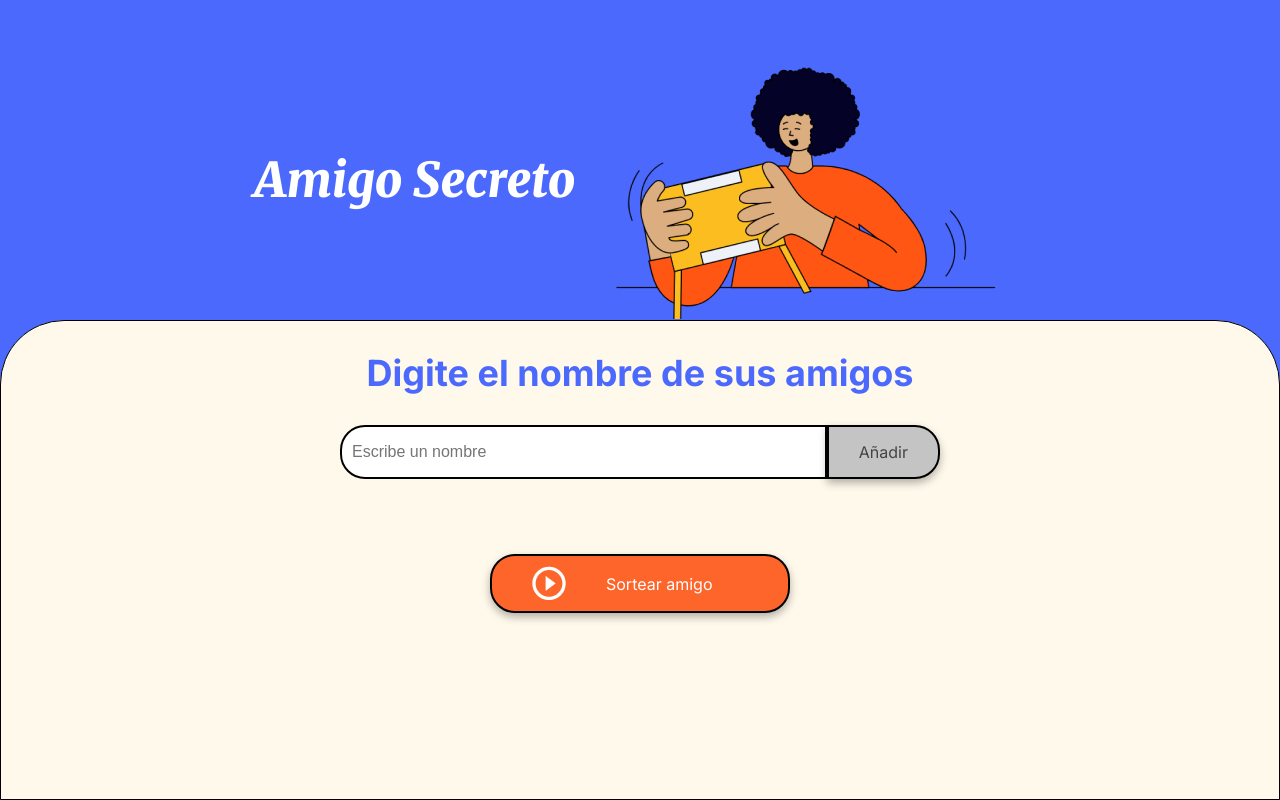
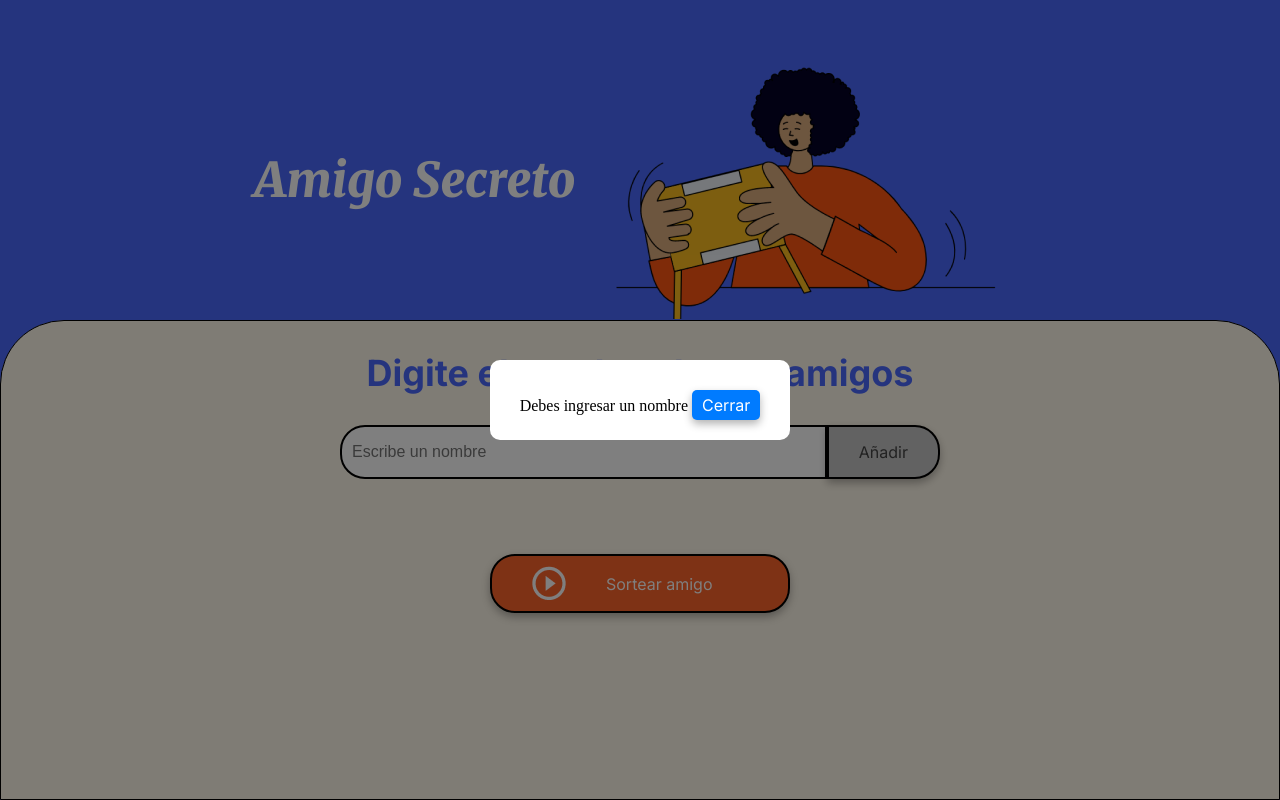
Before and after one commit to jheisonGZ/challenge-amigo-secreto_esp-main, a plain HTML site: page index.html in a window 1280 px wide. Both pictures are taken after a click on the button "Añadir". Drawn offline with Linux system fonts and the light colour scheme.

Commit message:
trabajo terminado

```diff
--- a/app.js
+++ b/app.js
@@ -1,5 +1,19 @@
 // Array para almacenar los nombres de los amigos
 let amigos = [];
+
+// Función para mostrar la alerta personalizada
+function mostrarAlerta(mensaje) {
+    const alerta = document.getElementById('alerta');
+    const mensajeAlerta = document.getElementById('mensaje-alerta');
+    mensajeAlerta.textContent = mensaje;
+    alerta.style.display = 'flex';  // Mostrar la alerta
+}
+
+// Función para cerrar la alerta personalizada
+function cerrarAlerta() {
+    const alerta = document.getElementById('alerta');
+    alerta.style.display = 'none'; // Ocultar la alerta
+}
 
 // Función para agregar un amigo al array
 function agregarAmigo() {
@@ -8,13 +22,13 @@ function agregarAmigo() {
 
     // Validar que el campo no esté vacío
     if (nombreAmigo === '') {
-        alert('Debes ingresar un nombre');
+        mostrarAlerta('Debes ingresar un nombre');
         return;  // Detiene la ejecución de la función
     }
 
     // Validar que el nombre no se repita
     if (amigos.includes(nombreAmigo)) {
-        alert('Este amigo ya fue agregado');
+        mostrarAlerta('Este amigo ya fue agregado');
         return;
     }
 
@@ -50,7 +64,7 @@ function actualizarListaAmigos() {
 function sortearAmigo() {
     // Validar que haya amigos en la lista
     if (amigos.length === 0) { // Comprueba si el array está vacío.
-        alert('No hay amigos en la lista');
+        mostrarAlerta('No hay amigos en la lista');
         return;
     }
 
@@ -63,4 +77,7 @@ function sortearAmigo() {
     // Mostrar el resultado en el html
     const resultado = document.getElementById('resultado');
     resultado.innerHTML = `El amigo sorteado: <strong>${amigoSorteado}</strong>`;
+
+
+
 }
--- a/index.html
+++ b/index.html
@@ -34,6 +34,14 @@
                     Sortear amigo
                 </button>
             </div>
+
+            <div id="alerta" class="alerta-modal">
+                <div class="alerta-contenido">
+                    <span id="mensaje-alerta"></span>
+                    <button id="cerrar-alerta" onclick="cerrarAlerta()">Cerrar</button>
+                </div>
+            </div>
+
         </section>
     </main>
 
--- a/style.css
+++ b/style.css
@@ -160,3 +160,38 @@ ul {
 .button-draw:hover {
     background-color: var(--color-button-hover);
 }
+
+/* Estilos para la alerta modal */
+.alerta-modal {
+    display: none; /* Inicialmente oculto */
+    position: fixed;
+    top: 0;
+    left: 0;
+    width: 100%;
+    height: 100%;
+    background-color: rgba(0, 0, 0, 0.5); /* Fondo oscuro */
+    justify-content: center;
+    align-items: center;
+}
+
+.alerta-contenido {
+    background-color: white;
+    padding: 20px;
+    border-radius: 10px;
+    text-align: center;
+    width: 300px;
+}
+
+#cerrar-alerta {
+    margin-top: 10px;
+    padding: 5px 10px;
+    background-color: #007bff;
+    color: white;
+    border: none;
+    border-radius: 5px;
+    cursor: pointer;
+}
+
+#cerrar-alerta:hover {
+    background-color: #0056b3;
+}
```
